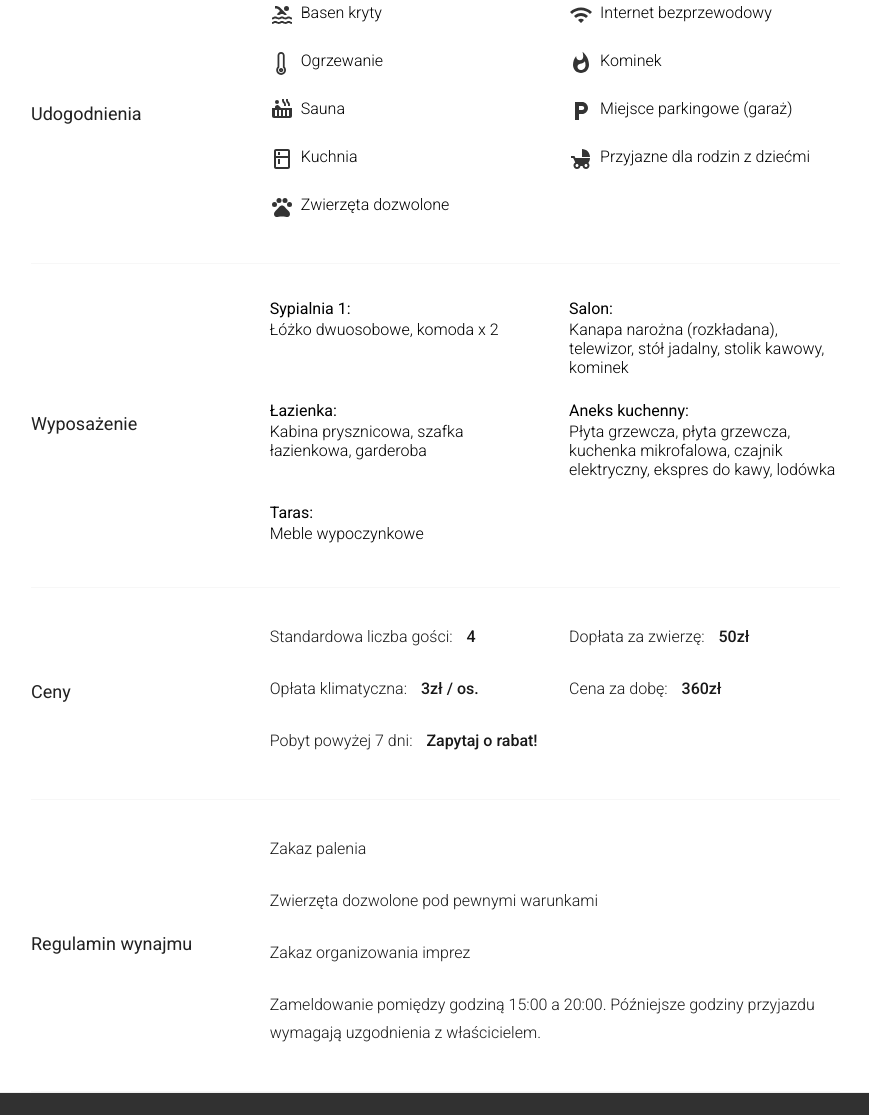
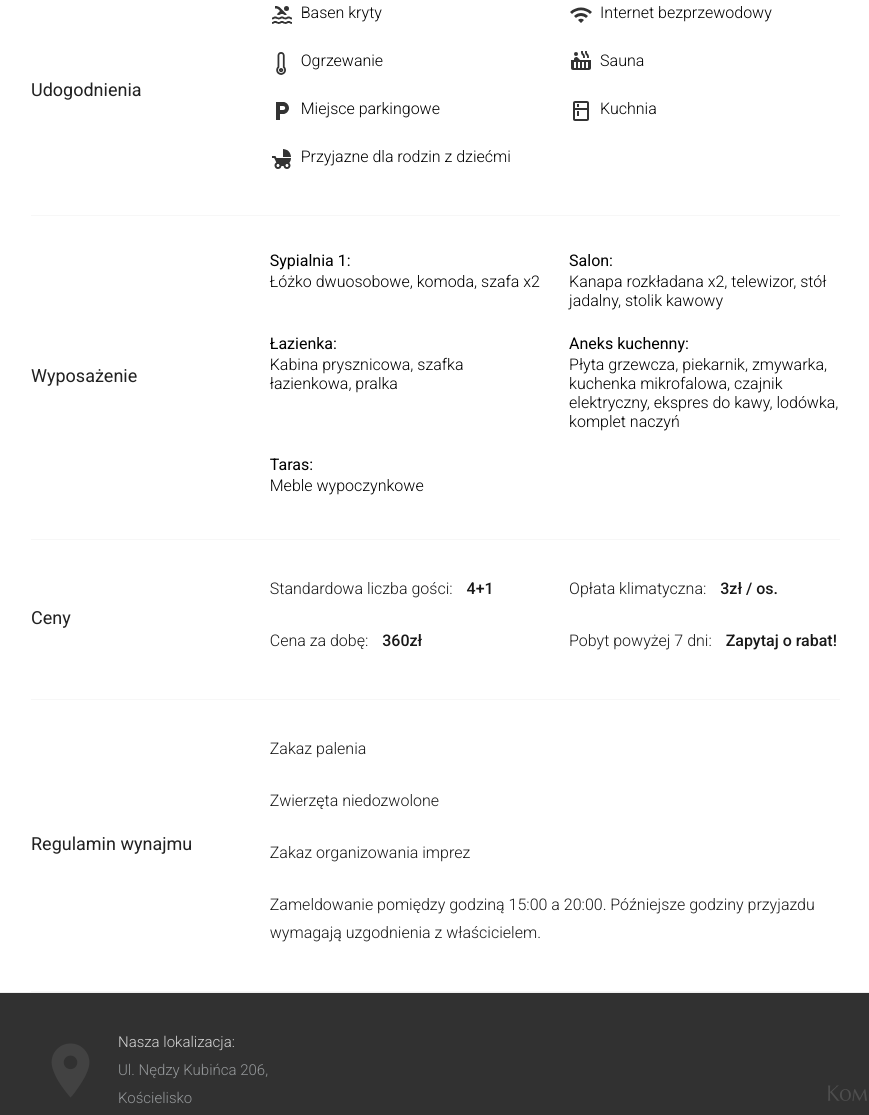
Before and after one commit to kacperwawrzak/Koscielisko, a plain HTML site: page apartament-c2.html in a window 1280 px wide. Shown: the part 1000-2115 px from the top of the page, without its empty margins (2-871 px from the left). Drawn offline with Linux system fonts and the light colour scheme.

Commit message:
poprawki pani Haliny

```diff
--- a/apartament-c2.html
+++ b/apartament-c2.html
@@ -7,7 +7,7 @@
         <meta http-equiv="X-UA-Compatible" content="IE=edge">
         <meta name="description" content="Wakacje w Kościelisku? Wynajmij apartament z widokiem na Tatry! Dla naszych gości basen, sauna oraz miejsce parkingowe w cenie. Sprawdź!">
         <meta name="viewport" content="width=device-width, initial-scale=1.0, minimum-scale=1.0">
-        <title>Apartament E4 | Komfortowe Kościelisko</title>
+        <title>Apartament C2 | Komfortowe Kościelisko</title>
 
         <!-- Page styles -->
         <link href="https://fonts.googleapis.com/css?family=Material+Icons|Roboto:100,300,400,500" rel="stylesheet">
@@ -29,7 +29,7 @@
         <link rel="mask-icon" href="/safari-pinned-tab.svg" color="#5bbad5">
         <meta name="msapplication-TileColor" content="#da532c">
         <meta name="theme-color" content="#ffffff">
-        <link rel="canonical" href="https://www.komfortowekoscielisko.pl/apartament-e4">
+        <link rel="canonical" href="https://www.komfortowekoscielisko.pl/apartament-c2">
 
 
         <!-- Google Tag Manager -->
@@ -345,7 +345,7 @@
                         <div class="info-block__item info-block__item--half-width">
                             <p class="aic_list_text">Ilość osób: <span class="aic_list_text val">
 
-                                2 + 2
+                                2 + 3
 
                                 </span></p>
                         </div>
@@ -410,14 +410,6 @@
 
                         <div class="info-block__item info-block__item--half-width">
 
-                                <svg class="info-block__item-icon" fill="#333" height="24" viewBox="0 0 24 24" width="24" xmlns="http://www.w3.org/2000/svg"><path d="M13.5.67s.74 2.65.74 4.8c0 2.06-1.35 3.73-3.41 3.73-2.07 0-3.63-1.67-3.63-3.73l.03-.36C5.21 7.51 4 10.62 4 14c0 4.42 3.58 8 8 8s8-3.58 8-8C20 8.61 17.41 3.8 13.5.67zM11.71 19c-1.78 0-3.22-1.4-3.22-3.14 0-1.62 1.05-2.76 2.81-3.12 1.77-.36 3.6-1.21 4.62-2.58.39 1.29.59 2.65.59 4.04 0 2.65-2.15 4.8-4.8 4.8z"></path><path d="M0 0h24v24H0z" fill="none"></path></svg>
-
-
-                                <span>Kominek</span>
-                        </div>
-
-                        <div class="info-block__item info-block__item--half-width">
-
                                 <svg class="info-block__item-icon" fill="#333" height="24" viewBox="0 0 24 24" width="24" xmlns="http://www.w3.org/2000/svg"><circle cx="7" cy="3" r="2"></circle><path d="M11.15,9c-0.31-0.22-0.59-0.46-0.82-0.72l-1.4-1.55C8.74,6.52,8.5,6.35,8.24,6.23C7.95,6.09,7.62,6,7.28,6H7.25
                                         C6.01,6,5,7.01,5,8.25V9H2v8c0,1.1,0.9,2,2,2h16c1.1,0,2-0.9,2-2V9H11.15z M7,17H5v-6h2V17z M11,17H9v-6h2V17z M15,17h-2v-6h2V17z
                                          M19,17h-2v-6h2V17z M18.65,2.86l-0.07-0.07c-0.57-0.62-0.82-1.41-0.67-2.2L18,0h-1.891l-0.06,0.43c-0.2,1.36,0.271,2.71,1.3,3.72
@@ -434,7 +426,7 @@
                                 <svg class="info-block__item-icon" fill="#333" height="24" viewBox="0 0 24 24" width="24" xmlns="http://www.w3.org/2000/svg"><path d="M0 0h24v24H0z" fill="none"></path><path d="M13 3H6v18h4v-6h3c3.31 0 6-2.69 6-6s-2.69-6-6-6zm.2 8H10V7h3.2c1.1 0 2 .9 2 2s-.9 2-2 2z"></path></svg>
 
 
-                                <span>Miejsce parkingowe (garaż)</span>
+                                <span>Miejsce parkingowe</span>
                         </div>
 
                         <div class="info-block__item info-block__item--half-width">
@@ -453,13 +445,6 @@
                                 <span>Przyjazne dla rodzin z dziećmi</span>
                         </div>
 
-                        <div class="info-block__item info-block__item--half-width">
-
-                                <svg class="info-block__item-icon" fill="#333" height="24" viewBox="0 0 24 24" width="24" xmlns="http://www.w3.org/2000/svg"><circle cx="4.5" cy="9.5" r="2.5"></circle><circle cx="9" cy="5.5" r="2.5"></circle><circle cx="15" cy="5.5" r="2.5"></circle><circle cx="19.5" cy="9.5" r="2.5"></circle><path d="M17.34 14.86c-.87-1.02-1.6-1.89-2.48-2.91-.46-.54-1.05-1.08-1.75-1.32-.11-.04-.22-.07-.33-.09-.25-.04-.52-.04-.78-.04s-.53 0-.79.05c-.11.02-.22.05-.33.09-.7.24-1.28.78-1.75 1.32-.87 1.02-1.6 1.89-2.48 2.91-1.31 1.31-2.92 2.76-2.62 4.79.29 1.02 1.02 2.03 2.33 2.32.73.15 3.06-.44 5.54-.44h.18c2.48 0 4.81.58 5.54.44 1.31-.29 2.04-1.31 2.33-2.32.31-2.04-1.3-3.49-2.61-4.8z"></path><path d="M0 0h24v24H0z" fill="none"></path></svg>
-
-
-                                <span>Zwierzęta dozwolone</span>
-                        </div>
 
 
 
@@ -476,7 +461,7 @@
                         <div class="info-block__item info-block__item--half-width info-block__item--two-line">
                             <span class="aic_list_item_title">Sypialnia 1:</span>
                             <span class="aic_list_item_body">
-                                Łóżko dwuosobowe, komoda x 2
+                                Łóżko dwuosobowe, komoda, szafa x2
 
 
                             </span>
@@ -488,7 +473,7 @@
                             <span class="aic_list_item_title">Salon:</span>
 
                             <span class="aic_list_item_body">
-                                Kanapa narożna (rozkładana), telewizor, stół jadalny, stolik kawowy, kominek
+                                Kanapa rozkładana x2, telewizor, stół jadalny, stolik kawowy
                             </span>
 
                         </div>
@@ -496,14 +481,14 @@
                         <div class="info-block__item info-block__item--half-width info-block__item--two-line">
                             <span class="aic_list_item_title">Łazienka:</span>
                             <span class="aic_list_item_body">
-                                Kabina prysznicowa, szafka łazienkowa, garderoba
+                                Kabina prysznicowa, szafka łazienkowa, pralka
                             </span>
                         </div>
 
                         <div class="info-block__item info-block__item--half-width info-block__item--two-line">
                             <span class="aic_list_item_title">Aneks kuchenny:</span>
                             <span class="aic_list_item_body">
-                                Płyta grzewcza, płyta grzewcza, kuchenka mikrofalowa, czajnik elektryczny, ekspres do kawy, lodówka
+                                Płyta grzewcza, piekarnik, zmywarka, kuchenka mikrofalowa, czajnik elektryczny, ekspres do kawy, lodówka, komplet naczyń
                             </span>
                         </div>
 
@@ -531,14 +516,9 @@
 
                     <div class="info-block__content">
                         <div class="info-block__item info-block__item--half-width">
-                            <p class="aic_list_text">Standardowa liczba gości: <span class="aic_list_text val">4</span></p>
+                            <p class="aic_list_text">Standardowa liczba gości: <span class="aic_list_text val">4+1</span></p>
+
                         </div>
-
-
-                        <div class="info-block__item info-block__item--half-width">
-                            <p class="aic_list_text">Dopłata za zwierzę: <span class="aic_list_text val">50zł</span></p>
-                        </div>
-
 
                         <div class="info-block__item info-block__item--half-width">
                             <p class="aic_list_text">Opłata klimatyczna: <span class="aic_list_text val">3zł / os.</span></p>
@@ -572,7 +552,7 @@
                         </div>
 
                         <div class="info-block__item info-block__item--full-width info-block__item--list-element">
-                            <p>Zwierzęta dozwolone pod pewnymi warunkami</p>
+                            <p>Zwierzęta niedozwolone</p>
                         </div>
 
                         <div class="info-block__item info-block__item--full-width info-block__item--list-element">
```
